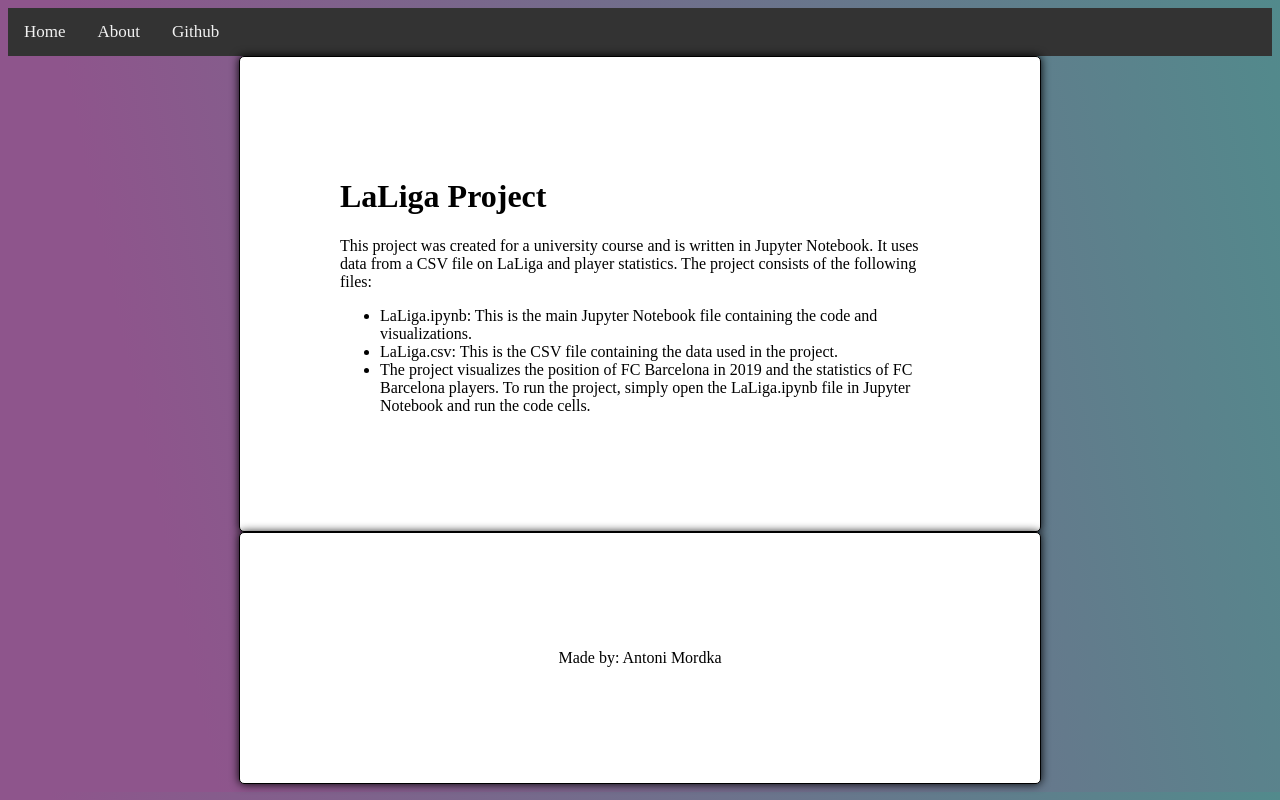
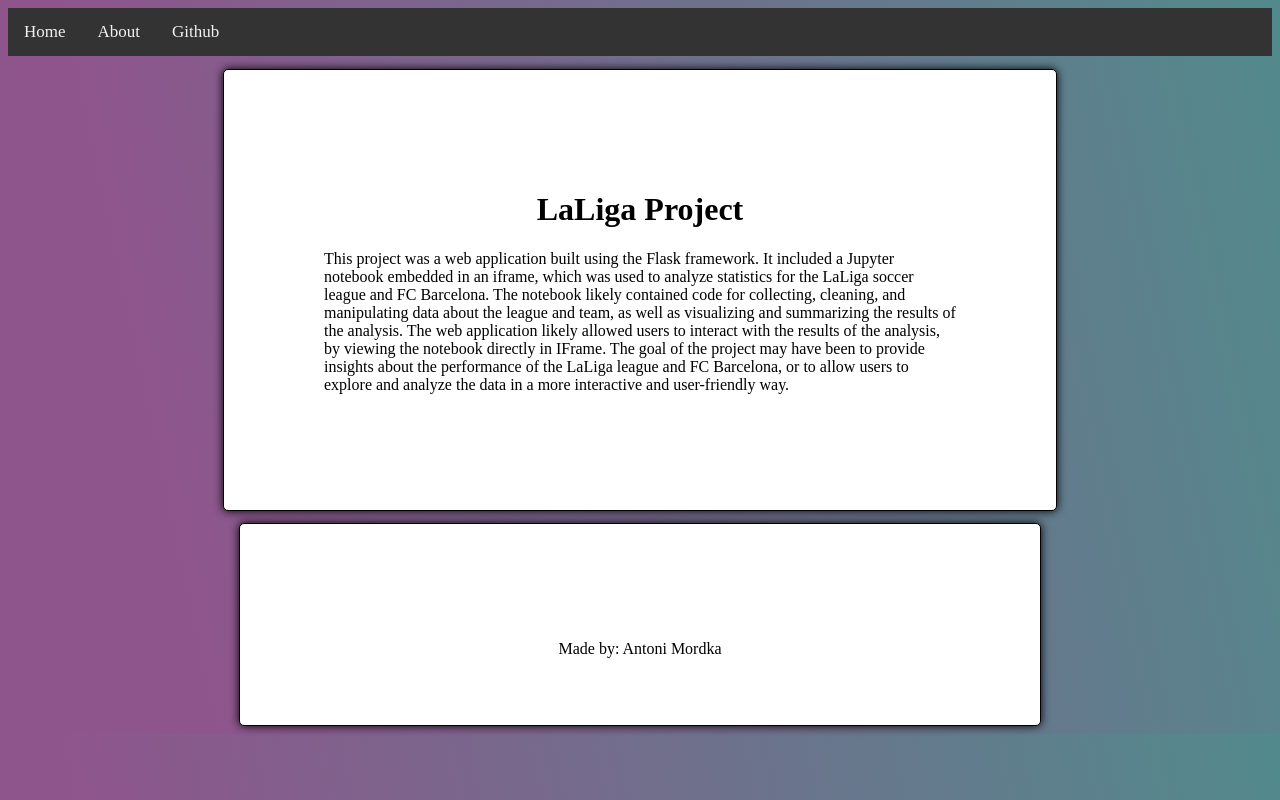
Before and after one commit to Mordson/LaLiga_analyze, a Flask app: page /about in a window 1280 px wide. Run offline with Flask 2, Linux system fonts and the light colour scheme.

Commit message:
Updated read.me and about.html

```diff
--- a/static/stylesheet.css
+++ b/static/stylesheet.css
@@ -6,22 +6,22 @@
 /* Content */
 #root{
   position: relative;
-  width: 100%;
-  height: 100%;
+  /* width: 100%;
+  height: 100%; */
   top: 11%;
+  margin-top: 1%;
 }
 
 #jupyter{
 display: block;
-width: 200%;
 height: 50%;
+width: 50%;
 background-color: #fff;
 border: 1px solid #000;
 border-radius: 5px;
 box-shadow: 0 0 10px #000;
 margin: 0 auto;
 padding: 10px;
-width: 600px;
 margin-top: 100px;
 padding: 100px;
 flex-grow: 1;
@@ -39,7 +39,6 @@
   align-content: flex-start;
   border-radius: 50px 120px 50px 120px;
   background-color: rgb(151, 96, 173);
-  top: 0;
   height: 10%;
 }
 
@@ -75,7 +74,7 @@
 /* Footer */
 #footer{
   width: 50%;
-  height: 1%;
+  height: 1px;
   background-color: #fff;
   border: 1px solid #000;
   border-radius: 5px;
@@ -83,9 +82,10 @@
   margin: 0 auto;
   padding: 10px;
   width: 600px;
-  margin-top: 100px;
   padding: 100px;
   flex-grow: 1;
   margin: 0 auto;
   text-align: center;
+  bottom: 0;
+  margin-top: 1%;
 }
--- a/templates/about.html
+++ b/templates/about.html
@@ -16,22 +16,21 @@
       <a href="https://github.com/Mordson/LaLiga_analyze" target="_blank">Github</a>
     </div>
 
-
+    <div id = "root">
       <div id = "jupyter">
 
-        <h1> LaLiga Project </h1>
-          <p>This project was created for a university course and is written in Jupyter Notebook. It uses data from a CSV file on LaLiga and player statistics.
-
-            The project consists of the following files:
-            <ul>
-              <li>LaLiga.ipynb: This is the main Jupyter Notebook file containing the code and visualizations.</li>
-              <li>LaLiga.csv: This is the CSV file containing the data used in the project.</li>
-              <li>The project visualizes the position of FC Barcelona in 2019 and the statistics of FC Barcelona players. To run the project, simply open the LaLiga.ipynb file in Jupyter Notebook and run the code cells.</li>
-            </ul>
+        <center><h1> LaLiga Project </h1></center>
+          <p>This project was a web application built using the Flask framework. It included a Jupyter notebook embedded in an iframe,
+            which was used to analyze statistics for the LaLiga soccer league and FC Barcelona. The notebook likely contained code for
+            collecting, cleaning, and manipulating data about the league and team, as well as visualizing and summarizing the results of the
+            analysis. The web application likely allowed users to interact with the results of the analysis,
+            by viewing the notebook directly in IFrame.
+            The goal of the project may have been to provide insights about the performance of the LaLiga league and FC Barcelona,
+            or to allow users to explore and analyze the data in a more interactive and user-friendly way.
           </p>
 
       </div>
-
+    </div>
 
     <div id = "footer">
       <p>
```
Also changed, not shown: README.md.
